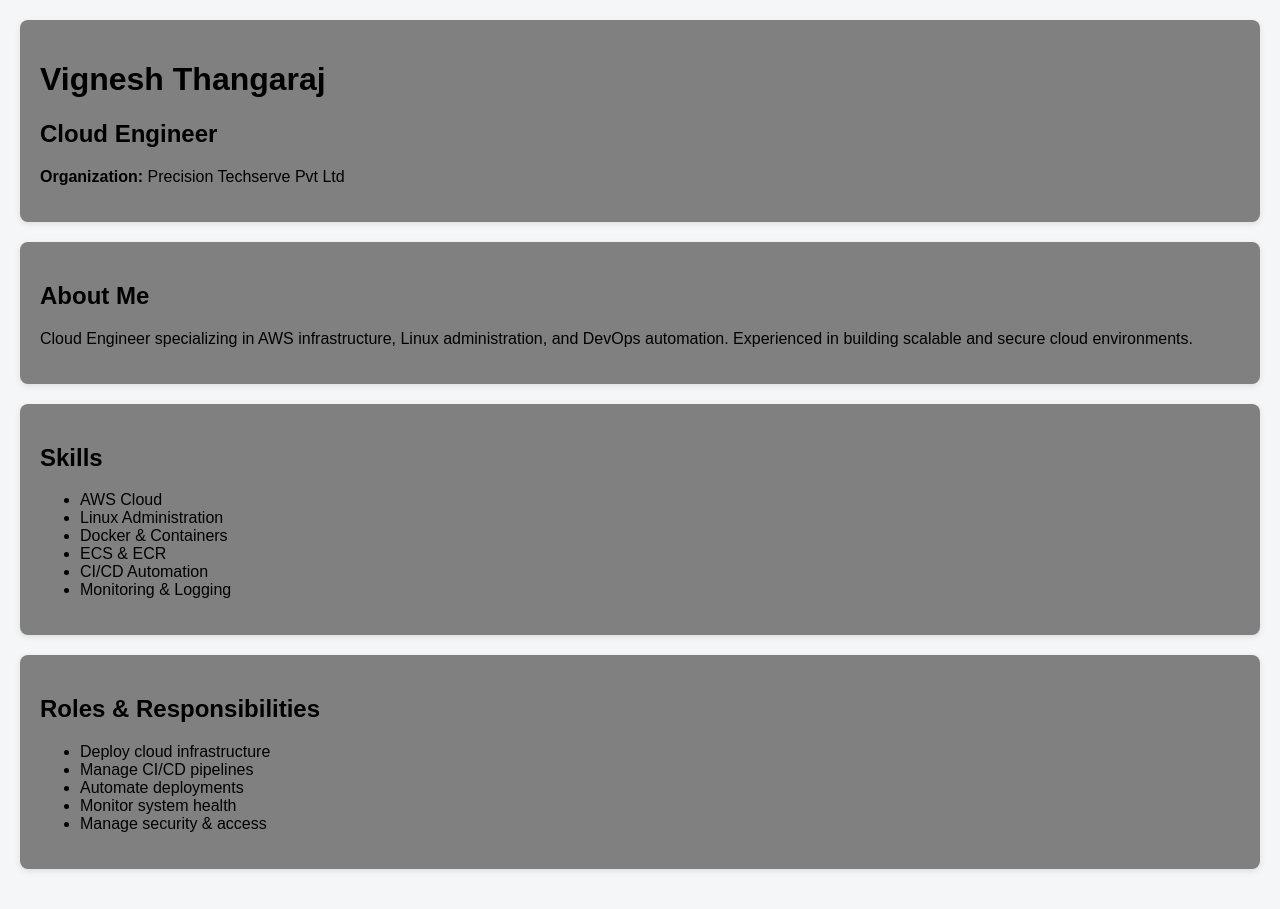
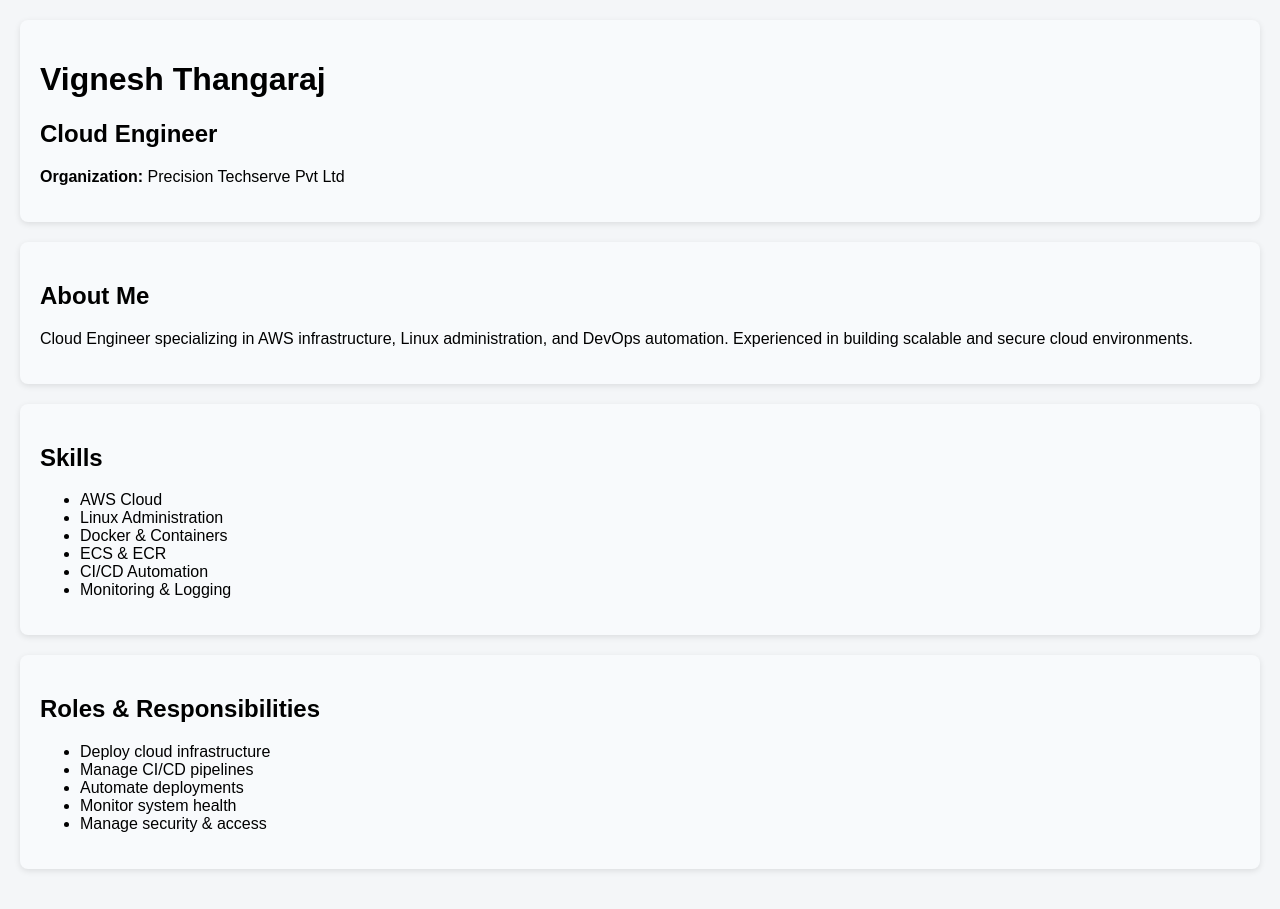
Before and after one commit to vignesh282620/ecs-ecommerce-app, a Flask app: page / in a window 1280 px wide. Run offline with Flask 3, Linux system fonts and the light colour scheme.

Commit message:
changing colour and designation

```diff
--- a/templates/index.html
+++ b/templates/index.html
@@ -10,7 +10,7 @@
             padding: 20px;
         }
         .card {
-            background: grey;
+            background: #F8FAFC;
             padding: 20px;
             margin-bottom: 20px;
             border-radius: 8px;
```
